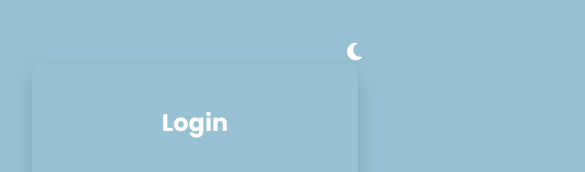
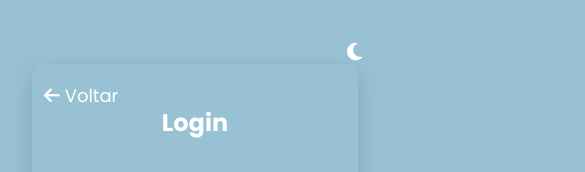
Before and after one commit to CoutinhoGustav/pc3, a React (Create React App) app: page /login in a window 390 px wide. Shown: the top 172 px of the page, 585 px wide, since content can reach past the window. Built offline with nearby package versions, Linux system fonts and the light colour scheme.

Commit message:
atualização do css

```diff
--- a/src/pages/css/Login.css
+++ b/src/pages/css/Login.css
@@ -86,3 +86,14 @@ button {
   margin-top: 1rem;
   text-align: center;
 }
+@media (max-width: 768px) {
+    .back-link {
+        font-size: 18px;
+        text-decoration: none;
+        display: flex;
+        align-items: center;
+        gap: 5px;
+        margin: 62px 0px 0 24px;
+        display: flex;
+    }
+}
```
